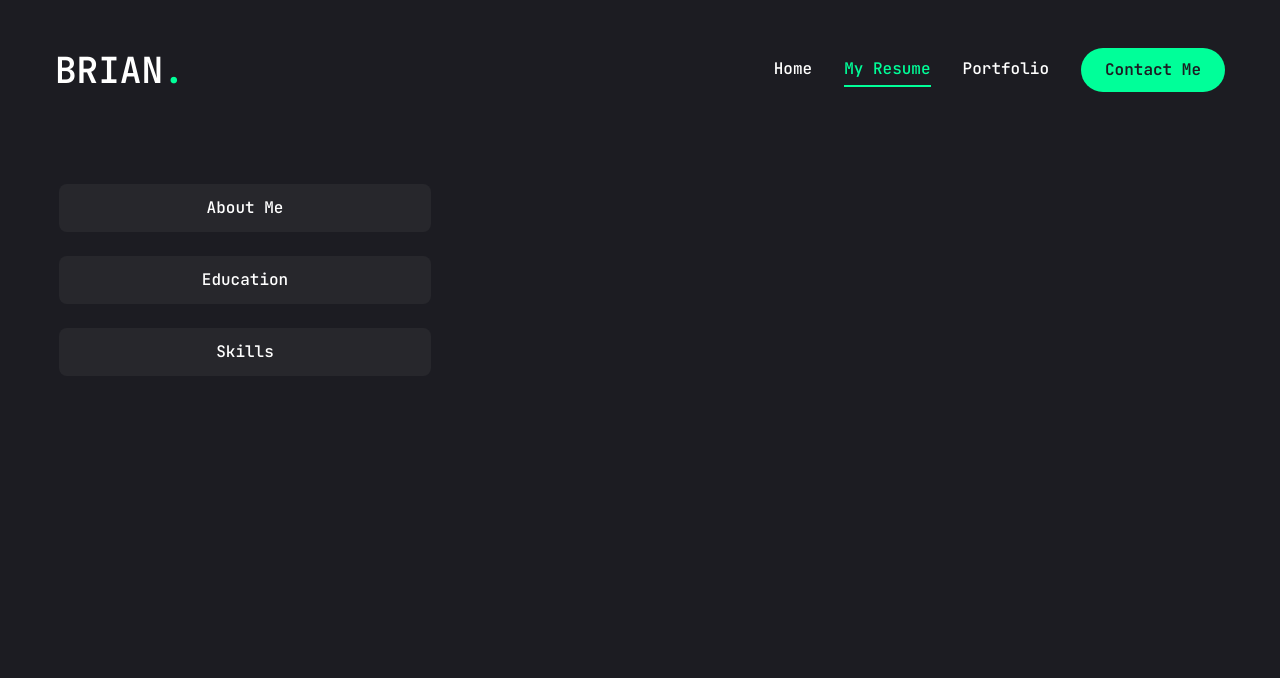
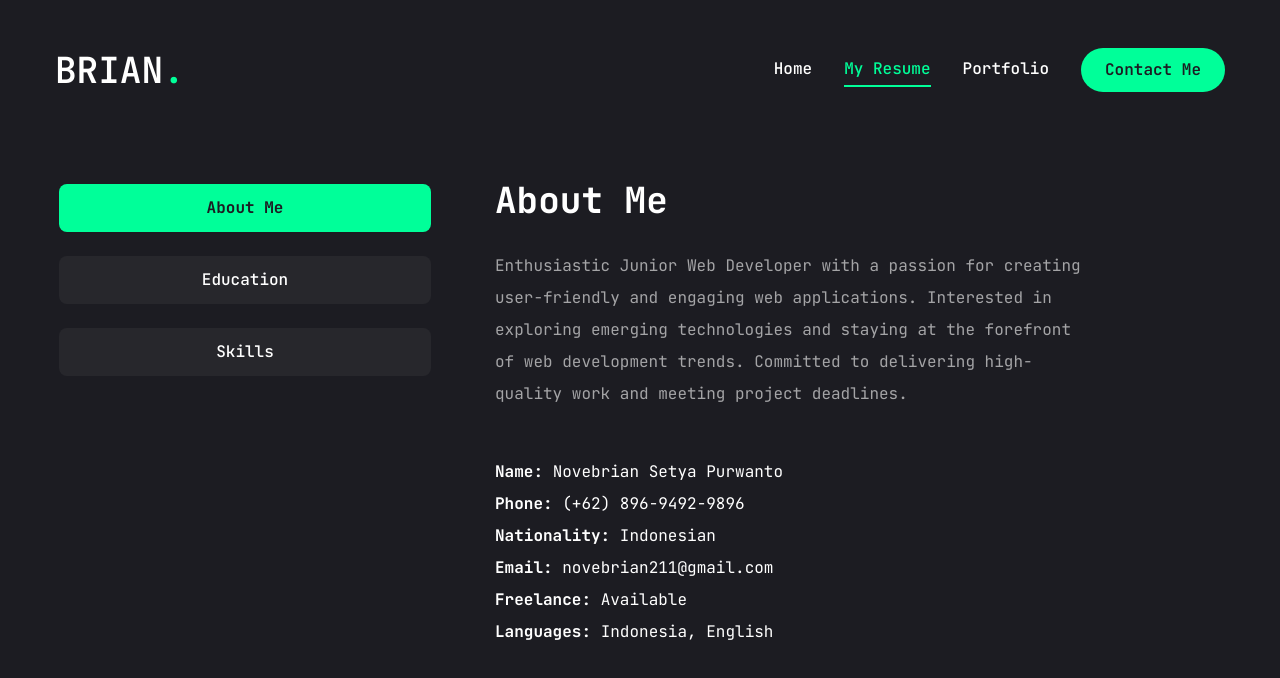
Before and after one commit to NovebrianSP/next-porto, a Next.js app: page /resume in a window 1280 px wide. Shown: the top 678 px of the page. Built offline with nearby package versions, Linux system fonts and the light colour scheme.

Commit message:
Update resume

```diff
--- a/app/resume/page.jsx
+++ b/app/resume/page.jsx
@@ -1,8 +1,7 @@
-"use client"
+"use client";
 import PageTransition from "@/components/ui/PageTransition";
 import { Description } from "@radix-ui/react-dialog";
 import { FaHtml5, FaCss3, FaJs, FaReact, FaNodeJs } from "react-icons/fa";
-
 import {
   SiTailwindcss,
   SiBootstrap,
@@ -10,7 +9,6 @@ import {
   SiLaragon,
   SiCodeigniter,
 } from "react-icons/si";
-
 import { Tabs, TabsContent, TabsList, TabsTrigger } from "@/components/ui/tabs";
 import { ScrollArea } from "@/components/ui/scroll-area";
 import { motion } from "framer-motion";
@@ -19,7 +17,7 @@ const about = [
   {
     title: "About Me",
     description:
-      "Enthusiastic Junior Web Developer with a passion for creating user-friendly and engaging web applications.Interested in exploring emerging technologies and staying at the forefront of web development trends.Committed to delivering high-quality work and meeting project deadlines.",
+      "Enthusiastic Junior Web Developer with a passion for creating user-friendly and engaging web applications. Interested in exploring emerging technologies and staying at the forefront of web development trends. Committed to delivering high-quality work and meeting project deadlines.",
     info: [
       {
         fieldName: "Name",
@@ -48,6 +46,7 @@ const about = [
     ],
   },
 ];
+
 const Resume = () => {
   return (
     <>
@@ -62,7 +61,7 @@ const Resume = () => {
       >
         <div className="container mx-auto">
           <Tabs
-            defaulValue="about"
+            defaultValue="about"
             className="flex flex-col xl:flex-row gap-[60px]"
           >
             <TabsList className="flex flex-col w-full max-w-[380px] mx-auto xl:mx-0 gap-6">
@@ -72,19 +71,28 @@ const Resume = () => {
             </TabsList>
 
             <div className="min-h-[70vh] w-full">
-              <TabsContent value="about" className='w-full'>
+              <TabsContent value="about" className="w-full">
                 <div className="flex flex-col gap-[30px] text-center xl:text-left">
-                  <h3 className='text-4xl font-bold'>{about.title}</h3>
-                  <p className='max-w-[600px] text-white/60 mx-auto xl:mx-0'>{about.description}</p>
+                  <h3 className="text-4xl font-bold">{about[0].title}</h3>
+                  <p className="max-w-[600px] text-white/60 mx-auto xl:mx-0">
+                    {about[0].description}
+                  </p>
+                  <div className="mt-4">
+                    {about[0].info.map((item, index) => (
+                      <p key={index}>
+                        <strong>{item.fieldName}:</strong> {item.fieldValue}
+                      </p>
+                    ))}
+                  </div>
                 </div>
               </TabsContent>
 
-              <TabsContent value="education" className='w-full'>
-                about
+              <TabsContent value="education" className="w-full">
+                education
               </TabsContent>
 
-              <TabsContent value="skills" className='w-full'>
-                about
+              <TabsContent value="skills" className="w-full">
+                skills
               </TabsContent>
             </div>
           </Tabs>
```
